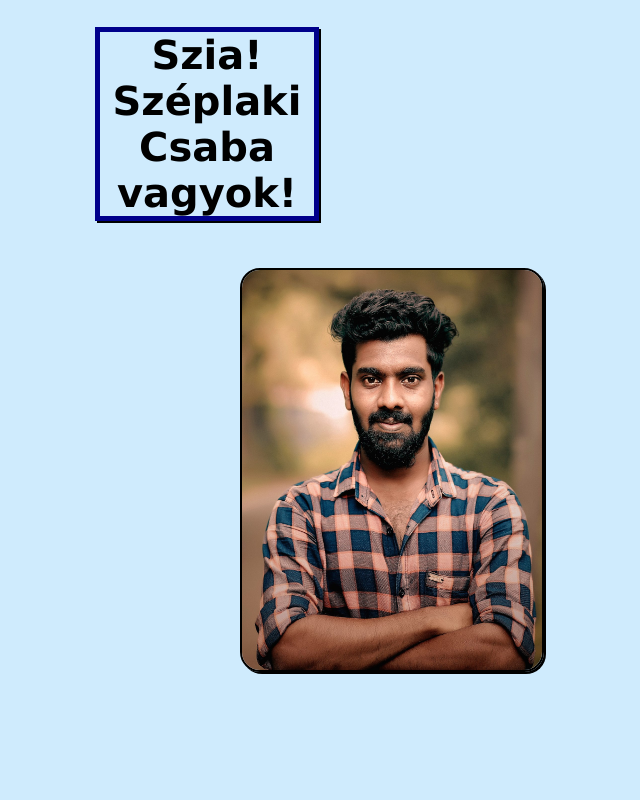
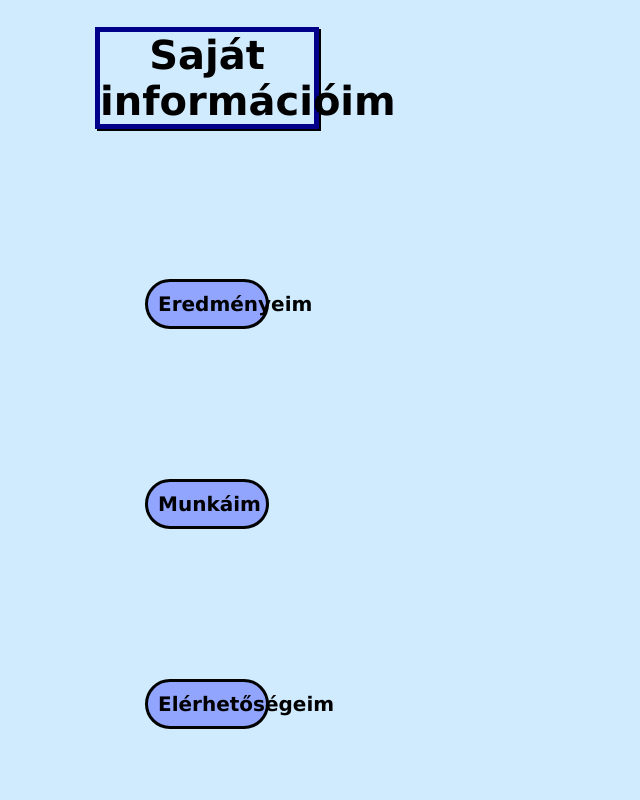
Before and after one commit to szeplakicsabi/szeplakicsabi.github.io, a plain HTML site: page myclimbs/index.html in a window 1280 px wide. Shown: the top 800 px of the page, without its empty margins (433-1073 px from the left). Drawn offline with Linux system fonts and the light colour scheme.

Commit message:
Update index.html

```diff
--- a/myclimbs/index.html
+++ b/myclimbs/index.html
@@ -48,8 +48,7 @@
         </style>
     </head>
     <body>
-        <h1>Szia!<br> Széplaki Csaba vagyok!</h1>
-        <img src="en.jpg">
+        <h1>Saját információim</h1>
         <div id="container">
             <a href="#"><p>Eredményeim</p></a>
             <a href="#"><p>Munkáim</p></a>
```
